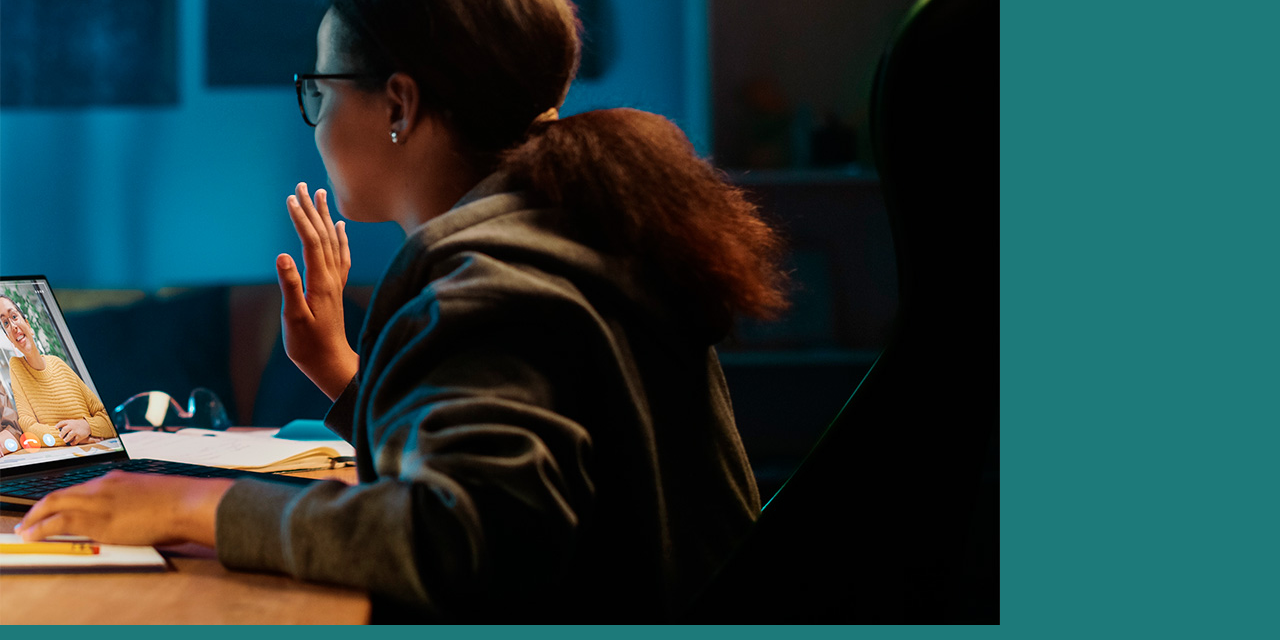
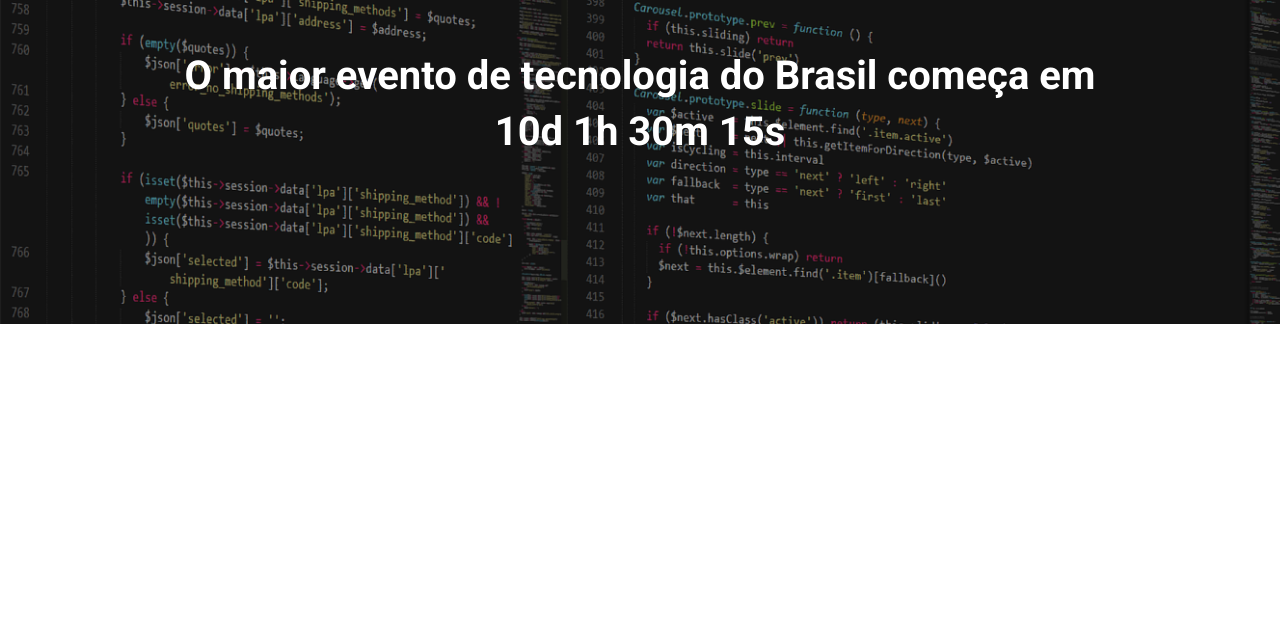
Before and after one commit to Matheus-Brito22/ebac_tech_talks, a website built with Parcel: page src/index.html in a window 1280 px wide. Shown: the part 160-800 px from the top of the page. Built offline with nearby package versions, Linux system fonts and the light colour scheme.

Commit message:
Criando o Hero

```diff
--- a/src/index.html
+++ b/src/index.html
@@ -1,17 +1,38 @@
 <!DOCTYPE html>
-<html lang="en">
+<html lang="pt-br">
 <head>
     <meta charset="UTF-8">
     <meta name="viewport" content="width=device-width, initial-scale=1.0">
-    <title>Evento</title>
+    <title>Ebac Tech Talks</title>
 
-    <link rel="stylesheet" href="styles/main.scss">
+<link rel="preconnect" href="https://fonts.googleapis.com">
+<link rel="preconnect" href="https://fonts.gstatic.com" crossorigin>
+<link href="https://fonts.googleapis.com/css2?family=Roboto:wght@400;700&display=swap" rel="stylesheet">
+
+<link rel="preconnect" href="https://fonts.googleapis.com">
+<link rel="preconnect" href="https://fonts.gstatic.com" crossorigin>
+<link href="https://fonts.googleapis.com/css2?family=Roboto:wght@700&display=swap" rel="stylesheet">
+
+<link rel="stylesheet" href="styles/main.scss">
+
 </head>
+
 <body>
-    <h1>
-        ola
-    </h1>
-    <img src="images/backend.png" alt="">
+
+    <header class="hero">
+        <div class="container">
+            <img class="hero__logo" src="images/ebac_logo.svg" alt="EBAC">
+            <p class="hero__text">
+                O maior evento de tecnologia do Brasil começa em 10d 1h 30m 15s
+            </p>
+        </div>
+    </header>
+
+
+
+
+
+
     <script src="scripts/main.js"></script>
 </body>
 </html>
--- /dev/null
+++ b/src/styles/_hero.scss
@@ -0,0 +1,53 @@
+.hero{
+    padding-top: 64px;
+    padding-bottom: 100px;
+    background-image: url(../images/fundo.png);
+    background-repeat: no-repeat;
+    background-size: cover;
+    position: relative;
+
+    .container{
+        position: relative;
+    }
+
+    &::before{
+    position: absolute;
+    top: 0;
+    left: 0;
+    height: 100%;
+    width: 100%;
+    background-color: rgba(0, 0, 0, 0.308);
+    content: '';
+    }
+
+
+
+    &__text{
+    margin-top: 64px;
+    margin-bottom: 64px;
+    font-size: 40px;
+    font-weight: 800;
+    line-height: 56px;
+    text-align: center;
+    }
+
+    &__logo{
+        display: block;
+        margin: 0 auto;
+        height: 80px;
+    }
+
+    @media (max-width:640px) {
+        padding: 40px 0 ;
+
+        &__logo{
+            height: 40px;
+        }
+
+        &__text{
+            font-size: 22px;
+            line-height: 24px;
+            margin: 24px 0;
+        }
+    }
+}
--- a/src/styles/main.scss
+++ b/src/styles/main.scss
@@ -1,8 +1,23 @@
+@use 'hero';
 *{
     margin: 0;
     padding: 0;
+    box-sizing: border-box;
+    font-family: 'Roboto', sans-serif;
+    color: #fff;
 }
 
-body{
-    background-color: rgb(29, 122, 122);
+.container{
+    max-width: 960px;
+    width: 100%;
+    margin: 0 auto;
+
+
+    @media (max-width:640px) {
+        max-width: 80%;
+    }
+
+    @media (max-width:1024px) {
+        max-width: 90%;
+    }
 }
```
